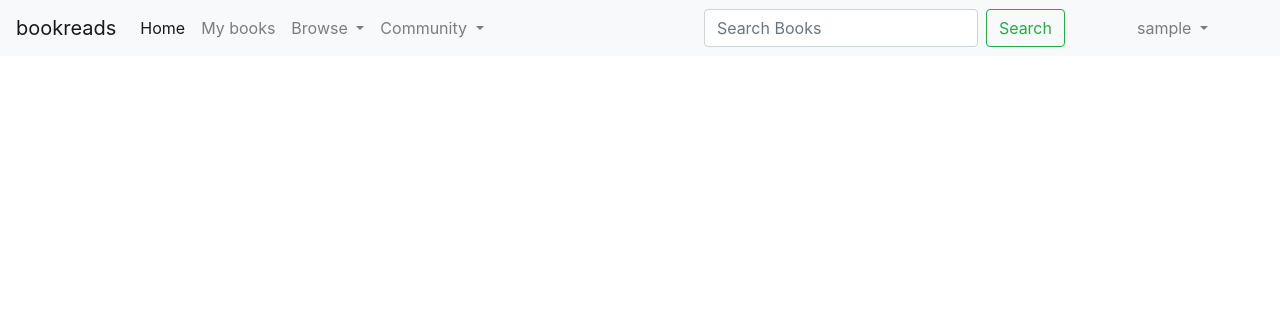
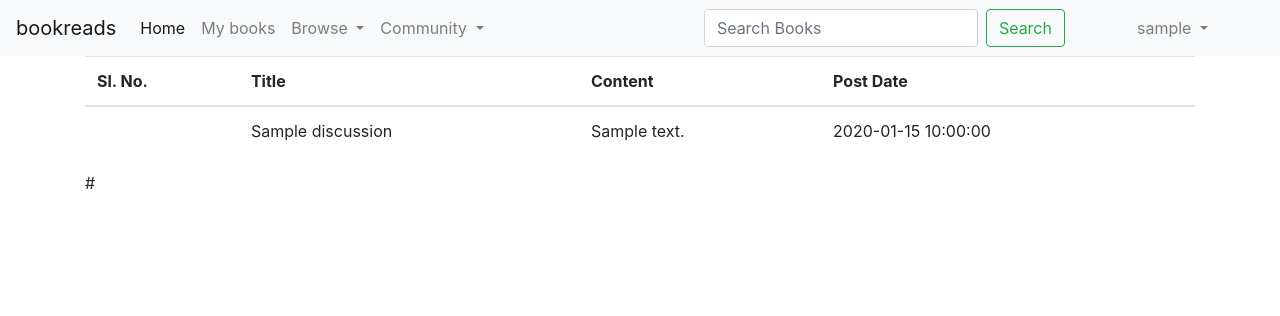
Before and after one commit to 142ayushkumar/bookreads, a Flask app: template templates/discussions.html in a window 1280 px wide. Shown: the top 316 px of the page. Run offline with Flask 2, Linux system fonts and the light colour scheme; the template is opened without the code that fills it: most values are stand-ins (such as "Sample title", 1, 10 or a date in 2020); parts of the project's set-up code (start-up, migrations or seed data) failed here and were passed over; some libraries are stand-ins or nearby versions.

Commit message:
Post redirect get pattern added for comments

```diff
--- a/application.py
+++ b/application.py
@@ -40,14 +40,12 @@
             username = request.form['username']
             password = request.form['password']
             login = 'Username or Password is incorrect'
-            print("error source")
             if db.execute("SELECT * FROM users WHERE username= :username AND password= :password", {"username": username, "password": password}).rowcount == 0:
                 return render_template("login.html", login=login, error=True)
             else:
                 session['username'] = username
                 return redirect("/")
         elif "sign-up" in request.form:
-            print("here11")
             username = request.form['username']
             password = request.form['password']
             email = request.form['email']
@@ -77,7 +75,12 @@
 
 @app.route('/books/')
 def show_books():
-    #books = db.execute("SELECT * FROM books").fetchall()
+    username = ""
+    if 'username' in session:
+        username = session['username']
+    else:
+        return redirect("/login")
+    books = db.execute("SELECT * FROM books").fetchall()
     page, per_page, offset = get_page_args(page_parameter='page',
                                            per_page_parameter='per_page')
     total = len(books)
@@ -89,4 +92,56 @@
                            page=page,
                            per_page=per_page,
                            pagination=pagination,
+                           username=username
                            )
+discussions = db.execute("SELECT * FROM discussions").fetchall()
+
+def get_discussions(offset=0, per_page = 10):
+    return discussions[offset: offset + per_page]
+
+@app.route('/discussions')
+def show_discussions():
+    #discussions = db.execute("SELECT * FROM discussions").fetchall()
+    username = ""
+    if 'username' in session:
+        username = session['username']
+    else:
+        return redirect("/login")
+    page, per_page, offset = get_page_args(page_parameter='page',
+                                           per_page_parameter='per_page')
+    total = len(discussions)
+    print(total)
+    pagination_discussions = get_discussions(offset=offset, per_page=per_page)
+    pagination = Pagination(page=page, per_page=per_page, total=total,
+                            css_framework='bootstrap4')
+    return render_template('discussions.html',
+                           discussions=pagination_discussions,
+                           page=page,
+                           per_page=per_page,
+                           pagination=pagination,
+                           username=usename
+                           )
+
+@app.route('/discussions/<int:discussion_id>', methods=['GET', 'POST'])
+def discussion(discussion_id):
+    username = ""
+    if 'username' in session:
+        username = session['username']
+    else:
+        return redirect("/login")
+    if 'comment' in request.form:
+        comment = request.form['comment']
+        username = session['username']
+        user = db.execute("SELECT user_id FROM users WHERE username=:username",{"username" : username}).fetchone()
+        user_id = user['user_id']
+        db.execute("INSERT INTO comments (discussion_id,comment, user_id) VALUES (:discussion_id, :comment, :user_id)",
+                    {"discussion_id": discussion_id, "comment" : comment, "user_id" : user_id})
+        db.commit()
+        temp_url = f'/discussions/{discussion_id}'
+        return redirect(temp_url)
+    discussion = db.execute("SELECT * FROM discussions WHERE discussion_id = :discussion_id", {"discussion_id" : discussion_id}).fetchone()
+    if discussion is None:
+        return render_template("error.html", message="No such discussion post.")
+    user = db.execute("SELECT * FROM users WHERE user_id = :user_id", {"user_id" : discussion['user_id']}).fetchone()
+    comments = db.execute("SELECT comments.comment, comments.comment_date, comments.user_id FROM comments INNER JOIN users ON comments.user_id = users.user_id")
+    return render_template("discussion.html", discussion=discussion, user=user, comments=comments, username=username)
--- a/templates/discussions.html
+++ b/templates/discussions.html
@@ -1 +1,29 @@
 {% extends "layout.html" %}
+
+{% block body %}
+<div class="container">
+  <div class="table-responsive">
+    <table class="table table-hover">
+      <thead>
+        <tr>
+          <th>Sl. No.</th>
+          <th>Title</th>
+          <th>Content</th>
+          <th>Post Date</th>
+        </tr>
+      </thead>
+      <tbody>
+        {% for discussion in discussions %}
+        <tr>
+          <td><a href="{{ url_for('discussion', discussion_id = discussion.discussion_id) }}">{{ loop.index + (page - 1) * per_page }} </a></td>
+          <td>{{ discussion['title'] }}</td>
+          <td>{{ discussion['content'] }}</td>
+          <td>{{ discussion['post_date'] }}</td>
+        </tr>
+        {% endfor %}
+      </tbody>
+    </table>
+  </div>
+  {{ pagination.links }}
+</div>
+{% endblock %}
--- a/templates/layout.html
+++ b/templates/layout.html
@@ -9,7 +9,7 @@
   <meta name="author" content="Kumar Ayush" />
   <link rel="shortcut icon" href="/static/img/logo.ico">
 
-  <link href='/static/css/mystyle.css' rel='stylesheet' type='text/css'>
+  <link href='/static/css/style.css' rel='stylesheet' type='text/css'>
   <script src="/static/js/terminal_fill.js" type="text/javascript"></script>
   <script src="https://code.jquery.com/jquery-3.2.1.slim.min.js" integrity="sha384-KJ3o2DKtIkvYIK3UENzmM7KCkRr/rE9/Qpg6aAZGJwFDMVNA/GpGFF93hXpG5KkN" crossorigin="anonymous"></script>
 <script src="https://cdnjs.cloudflare.com/ajax/libs/popper.js/1.12.9/umd/popper.min.js" integrity="sha384-ApNbgh9B+Y1QKtv3Rn7W3mgPxhU9K/ScQsAP7hUibX39j7fakFPskvXusvfa0b4Q" crossorigin="anonymous"></script>
@@ -19,7 +19,7 @@
 
 <body>
     <nav class="navbar navbar-expand-lg navbar-light bg-light">
-        <a class="navbar-brand" href="#">bookreads</a>
+        <a class="navbar-brand" href="/">bookreads</a>
         <button class="navbar-toggler" type="button" data-toggle="collapse" data-target="#navbarSupportedContent" aria-controls="navbarSupportedContent" aria-expanded="false" aria-label="Toggle navigation">
           <span class="navbar-toggler-icon"></span>
         </button>
@@ -27,7 +27,7 @@
         <div class="collapse navbar-collapse" id="navbarSupportedContent">
           <ul class="navbar-nav mr-auto">
             <li class="nav-item active">
-              <a class="nav-link" href="#">Home <span class="sr-only">(current)</span></a>
+              <a class="nav-link" href="/">Home <span class="sr-only">(current)</span></a>
             </li>
             <li class="nav-item">
               <a class="nav-link" href="#">My books</a>
@@ -37,7 +37,7 @@
                 Browse
               </a>
               <div class="dropdown-menu" aria-labelledby="navbarDropdown">
-                <a class="dropdown-item" href="#">List</a>
+                <a class="dropdown-item" href="/books">List</a>
                 <a class="dropdown-item" href="#">Genres</a>
                 <div class="dropdown-divider"></div>
                 <a class="dropdown-item" href="#">Something else here</a>
@@ -48,7 +48,7 @@
                   Community
                 </a>
                 <div class="dropdown-menu" aria-labelledby="navbarDropdown">
-                  <a class="dropdown-item" href="/discussion">Discussion</a>
+                  <a class="dropdown-item" href="/discussions">Discussions</a>
                 </div>
               </li>
           </ul>
```
Also changed, not shown: templates/books.html (+13 -3 lines), templates/discussion.html (added, +36 -0 lines), README.md.
